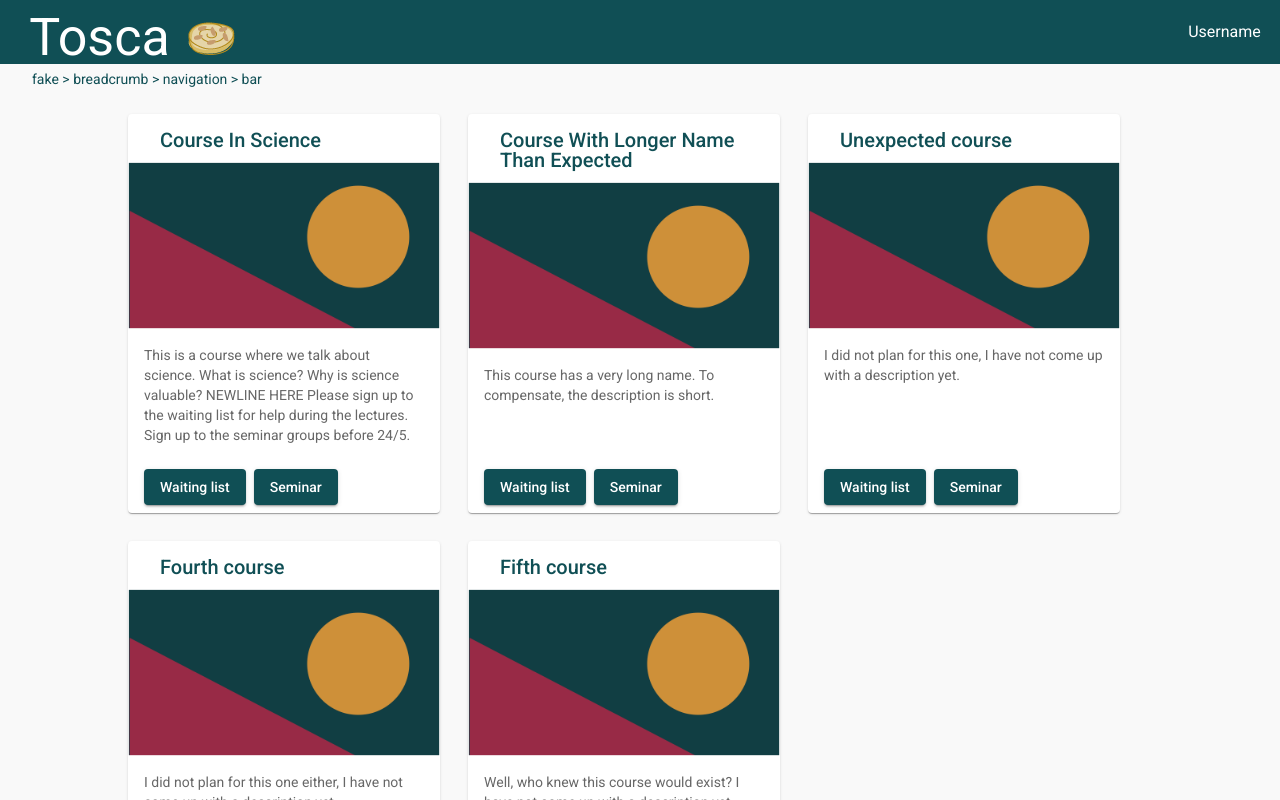
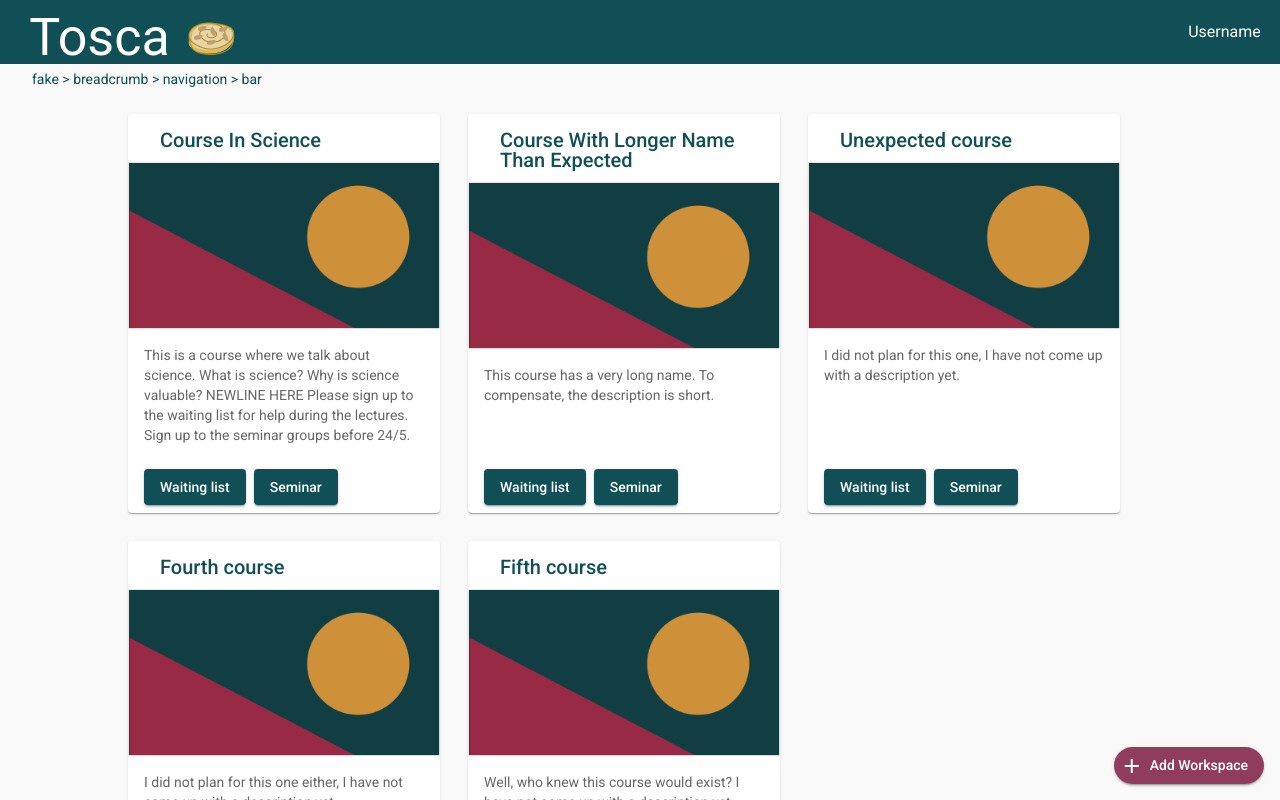
Before and after one commit to KlasafGeijerstam/Tosca, an Angular app in the folder frontend/: page / in a window 1280 px wide. Built offline with nearby package versions, Linux system fonts and the light colour scheme.

Commit message:
Adds FAB

```diff
--- a/frontend/src/app/workspace-list/workspace-list.component.css
+++ b/frontend/src/app/workspace-list/workspace-list.component.css
@@ -39,3 +39,16 @@ mat-card-actions {
   margin-left:0;
   margin-bottom: 0;
 }
+.mat-fab-bottom-right {
+  top: auto !important;
+  right: 1rem !important;
+  bottom: 1rem !important;
+  left: auto !important;
+  position: fixed !important;
+  border-radius: 1000px;
+}
+
+.mat-fab-bottom-right mat-icon {
+  margin-left: -1rem;
+  line-height: inherit;
+}
--- a/frontend/src/app/workspace-list/workspace-list.component.html
+++ b/frontend/src/app/workspace-list/workspace-list.component.html
@@ -13,3 +13,6 @@
       </mat-card-actions>
     </mat-card>
 </div>
+<button class="mat-fab-bottom-right" mat-raised-button color="accent">
+  <mat-icon class="icon">add</mat-icon>Add Workspace
+</button>
```
